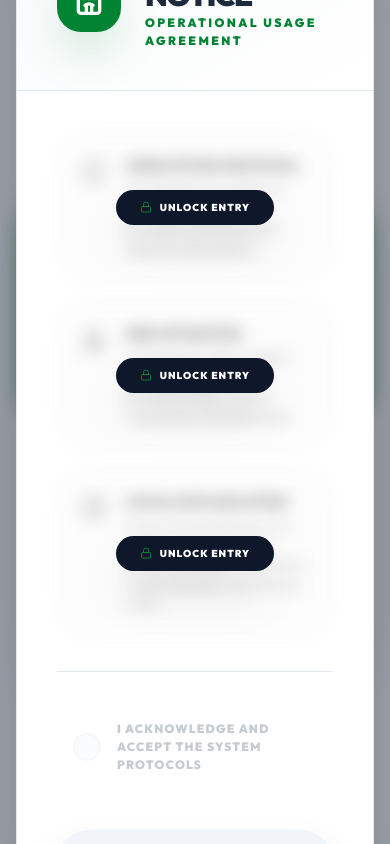
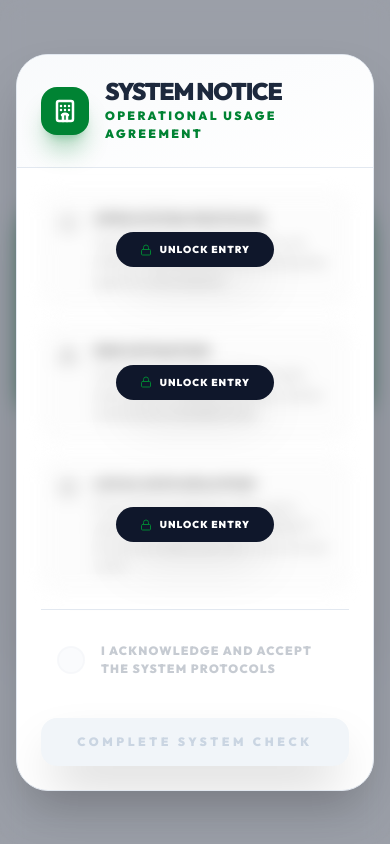
Before and after one commit to Rej327/hotel-daily-monitoring-call-logs, a Next.js app: page / in a window 390 px wide. Built offline with nearby package versions, Linux system fonts and the light colour scheme.

Commit message:
fix: fix modal responsive

```diff
--- a/app/globals.css
+++ b/app/globals.css
@@ -73,3 +73,20 @@ body {
 .animate-shake {
   animation: shake 0.2s ease-in-out 0s 2;
 }
+
+.custom-scrollbar::-webkit-scrollbar {
+  width: 6px;
+}
+
+.custom-scrollbar::-webkit-scrollbar-track {
+  background: transparent;
+}
+
+.custom-scrollbar::-webkit-scrollbar-thumb {
+  background: #e2e8f0;
+  border-radius: 10px;
+}
+
+.custom-scrollbar::-webkit-scrollbar-thumb:hover {
+  background: #cbd5e1;
+}
--- a/components/LogoutConfirmModal.tsx
+++ b/components/LogoutConfirmModal.tsx
@@ -21,12 +21,12 @@ export const LogoutConfirmModal: React.FC<LogoutConfirmModalProps> = ({
   return (
     <AnimatePresence>
       {isOpen && (
-        <div className="fixed inset-0 z-[100] flex items-center justify-center p-4 bg-slate-900/60 backdrop-blur-sm">
+        <div className="fixed inset-0 z-[1000] flex items-center justify-center p-4 bg-slate-900/60 backdrop-blur-sm">
           <motion.div
             initial={{ opacity: 0, scale: 0.9, y: 20 }}
             animate={{ opacity: 1, scale: 1, y: 0 }}
             exit={{ opacity: 0, scale: 0.9, y: 20 }}
-            className="bg-white rounded-3xl shadow-2xl w-full max-w-md overflow-hidden border border-slate-200"
+            className="bg-white rounded-3xl shadow-2xl w-full max-w-md border border-slate-200 flex flex-col max-h-[90vh] overflow-y-auto custom-scrollbar"
           >
             <div className="p-6 border-b border-slate-100 flex items-center justify-between bg-slate-50">
               <div className="flex items-center gap-3">
--- a/components/Modal.tsx
+++ b/components/Modal.tsx
@@ -54,7 +54,7 @@ export const Modal: React.FC<ModalProps> = ({
   return (
     <AnimatePresence>
       {isOpen && (
-        <div className="fixed inset-0 z-50 flex items-center justify-center p-4">
+        <div className="fixed inset-0 z-[1000] flex items-center justify-center p-4">
           {/* Backdrop */}
           <motion.div
             initial={{ opacity: 0 }}
@@ -69,7 +69,7 @@ export const Modal: React.FC<ModalProps> = ({
             initial={{ scale: 0.9, opacity: 0, y: 10 }}
             animate={{ scale: 1, opacity: 1, y: 0 }}
             exit={{ scale: 0.9, opacity: 0, y: 10 }}
-            className="relative w-full max-w-md overflow-hidden bg-white rounded-3xl shadow-[0_20px_50px_rgba(0,0,0,0.15)] border border-slate-100"
+            className="relative w-full max-w-md bg-white rounded-3xl shadow-[0_20px_50px_rgba(0,0,0,0.15)] border border-slate-100 flex flex-col max-h-[90vh] overflow-y-auto custom-scrollbar"
           >
             <div className="p-8">
               <div className="flex flex-col items-center text-center">
--- a/components/PrivacyModal.tsx
+++ b/components/PrivacyModal.tsx
@@ -42,7 +42,7 @@ export const PrivacyModal: React.FC<PrivacyModalProps> = ({ isOpen, onClose, onC
             initial={{ scale: 0.95, opacity: 0 }}
             animate={{ scale: 1, opacity: 1 }}
             exit={{ scale: 0.95, opacity: 0 }}
-            className="relative w-full max-w-sm bg-white rounded-3xl shadow-2xl overflow-hidden border border-white/20"
+            className="relative w-full max-w-sm bg-white rounded-3xl shadow-2xl border border-white/20 flex flex-col max-h-[90vh] overflow-y-auto custom-scrollbar"
           >
             <div className="p-6 pb-0 flex justify-between items-start">
               <div className="p-3 rounded-xl bg-amber-50 text-amber-600">
--- a/components/TermsModal.tsx
+++ b/components/TermsModal.tsx
@@ -35,20 +35,20 @@ export const TermsModal: React.FC<TermsModalProps> = ({ isOpen, onAccept }) => {
   return (
     <AnimatePresence>
       {isOpen && (
-        <div className="fixed inset-0 z-[200] flex items-center justify-center p-4 bg-slate-900/40 backdrop-blur-md">
+        <div className="fixed inset-0 z-[1000] flex items-center justify-center p-4 bg-slate-900/40 backdrop-blur-md">
           <motion.div
             initial={{ opacity: 0, scale: 0.95, y: 30 }}
             animate={{ opacity: 1, scale: 1, y: 0 }}
             exit={{ opacity: 0, scale: 0.95, y: 30 }}
-            className="bg-white rounded-[3rem] shadow-2xl w-full max-w-xl overflow-hidden border border-slate-100"
+            className="bg-white rounded-[2rem] shadow-2xl w-full max-w-md overflow-hidden border border-slate-100 flex flex-col max-h-[90vh]"
           >
             {/* Header */}
-            <div className="p-10 border-b border-slate-50 bg-gradient-to-br from-slate-50 to-white flex items-center gap-6">
-              <div className="p-4 rounded-[1.5rem] bg-primary shadow-2xl shadow-primary/30 text-white">
-                <Hotel size={32} strokeWidth={2.5} />
+            <div className="p-6 border-b border-slate-50 bg-gradient-to-br from-slate-50 to-white flex items-center gap-4 shrink-0">
+              <div className="p-3 rounded-2xl bg-primary shadow-xl shadow-primary/30 text-white">
+                <Hotel size={24} strokeWidth={2.5} />
               </div>
               <div>
-                <h3 className="text-3xl font-black text-slate-800 uppercase tracking-tighter leading-none mb-1">
+                <h3 className="text-2xl font-black text-slate-800 uppercase tracking-tighter leading-none mb-1">
                   System Notice
                 </h3>
                 <p className="text-[12px] font-black text-primary uppercase tracking-[0.2em]">
@@ -58,20 +58,20 @@ export const TermsModal: React.FC<TermsModalProps> = ({ isOpen, onAccept }) => {
             </div>
 
             {/* Content */}
-            <div className="p-10 space-y-8">
+            <div className="p-6 space-y-4 overflow-y-auto custom-scrollbar">
               <div className="space-y-4">
                 {/* Free Usage */}
                 <div className="relative group">
                   <div
                     className={cn(
-                      "flex gap-5 p-6 rounded-[2rem] border transition-all duration-500",
+                      "flex gap-4 p-4 rounded-2xl border transition-all duration-500",
                       !revealed.free
                         ? "bg-slate-50 border-slate-100 blur-sm grayscale opacity-50"
                         : "bg-blue-50/30 border-blue-100 hover:bg-white hover:shadow-xl hover:shadow-blue-500/5",
                     )}
                   >
                     <div className="text-blue-500 shrink-0 mt-1">
-                      <Info size={24} strokeWidth={2.5} />
+                      <Info size={20} strokeWidth={2.5} />
                     </div>
                     <div className="space-y-1">
                       <p className="text-sm font-black text-slate-800 uppercase tracking-tight">
@@ -87,7 +87,7 @@ export const TermsModal: React.FC<TermsModalProps> = ({ isOpen, onAccept }) => {
                   {!revealed.free && (
                     <button
                       onClick={() => toggleReveal("free")}
-                      className="absolute inset-0 flex items-center justify-center rounded-[2rem] transition-all group"
+                      className="absolute inset-0 flex items-center justify-center rounded-2xl transition-all group"
                     >
                       <div className="bg-slate-900 px-6 py-2.5 rounded-full shadow-2xl flex items-center gap-2 text-[10px] font-black uppercase tracking-widest text-white group-hover:scale-105 transition-transform">
                         <Lock size={12} className="text-primary" /> Unlock Entry
@@ -100,14 +100,14 @@ export const TermsModal: React.FC<TermsModalProps> = ({ isOpen, onAccept }) => {
                 <div className="relative group">
                   <div
                     className={cn(
-                      "flex gap-5 p-6 rounded-[2rem] border transition-all duration-500",
+                      "flex gap-4 p-4 rounded-2xl border transition-all duration-500",
                       !revealed.liability
                         ? "bg-slate-50 border-slate-100 blur-sm grayscale opacity-50"
                         : "bg-red-50/30 border-red-100 hover:bg-white hover:shadow-xl hover:shadow-red-500/5",
                     )}
                   >
                     <div className="text-red-500 shrink-0 mt-1">
-                      <AlertTriangle size={24} strokeWidth={2.5} />
+                      <AlertTriangle size={20} strokeWidth={2.5} />
                     </div>
                     <div className="space-y-1">
                       <p className="text-sm font-black text-slate-800 uppercase tracking-tight">
@@ -123,7 +123,7 @@ export const TermsModal: React.FC<TermsModalProps> = ({ isOpen, onAccept }) => {
                   {!revealed.liability && (
                     <button
                       onClick={() => toggleReveal("liability")}
-                      className="absolute inset-0 flex items-center justify-center rounded-[2rem] transition-all group"
+                      className="absolute inset-0 flex items-center justify-center rounded-2xl transition-all group"
                     >
                       <div className="bg-slate-900 px-6 py-2.5 rounded-full shadow-2xl flex items-center gap-2 text-[10px] font-black uppercase tracking-widest text-white group-hover:scale-105 transition-transform">
                         <Lock size={12} className="text-primary" /> Unlock Entry
@@ -136,14 +136,14 @@ export const TermsModal: React.FC<TermsModalProps> = ({ isOpen, onAccept }) => {
                 <div className="relative group">
                   <div
                     className={cn(
-                      "flex gap-5 p-6 rounded-[2rem] border transition-all duration-500",
+                      "flex gap-4 p-4 rounded-2xl border transition-all duration-500",
                       !revealed.privacy
                         ? "bg-slate-50 border-slate-100 blur-sm grayscale opacity-50"
                         : "bg-emerald-50/30 border-emerald-100 hover:bg-white hover:shadow-xl hover:shadow-emerald-500/5",
                     )}
                   >
                     <div className="text-emerald-500 shrink-0 mt-1">
-                      <Database size={24} strokeWidth={2.5} />
+                      <Database size={20} strokeWidth={2.5} />
                     </div>
                     <div className="space-y-1">
                       <p className="text-sm font-black text-slate-800 uppercase tracking-tight">
@@ -159,7 +159,7 @@ export const TermsModal: React.FC<TermsModalProps> = ({ isOpen, onAccept }) => {
                   {!revealed.privacy && (
                     <button
                       onClick={() => toggleReveal("privacy")}
-                      className="absolute inset-0 flex items-center justify-center rounded-[2rem] transition-all group"
+                      className="absolute inset-0 flex items-center justify-center rounded-2xl transition-all group"
                     >
                       <div className="bg-slate-900 px-6 py-2.5 rounded-full shadow-2xl flex items-center gap-2 text-[10px] font-black uppercase tracking-widest text-white group-hover:scale-105 transition-transform">
                         <Lock size={12} className="text-primary" /> Unlock Entry
@@ -170,7 +170,7 @@ export const TermsModal: React.FC<TermsModalProps> = ({ isOpen, onAccept }) => {
               </div>
 
               {/* Acceptance */}
-              <div className="pt-8 border-t border-slate-50">
+              <div className="pt-4 border-t border-slate-50">
                 <label
                   className={cn(
                     "flex items-center gap-4 cursor-pointer group transition-all p-4 rounded-2xl",
@@ -200,12 +200,12 @@ export const TermsModal: React.FC<TermsModalProps> = ({ isOpen, onAccept }) => {
             </div>
 
             {/* Footer Button */}
-            <div className="p-10 pt-0">
+            <div className="p-6 pt-0 shrink-0">
               <button
                 onClick={onAccept}
                 disabled={!hasRead || !allRevealed}
                 className={cn(
-                  "w-full py-6 rounded-[2rem] font-black transition-all shadow-2xl uppercase tracking-[0.3em] text-xs",
+                  "w-full py-4 rounded-2xl font-black transition-all shadow-2xl uppercase tracking-[0.3em] text-xs",
                   hasRead && allRevealed
                     ? "bg-slate-900 text-white hover:bg-primary hover:shadow-primary/30"
                     : "bg-slate-100 text-slate-300 cursor-not-allowed",
```
Also changed, not shown: components/NavShell.tsx (+6 -6 lines).
